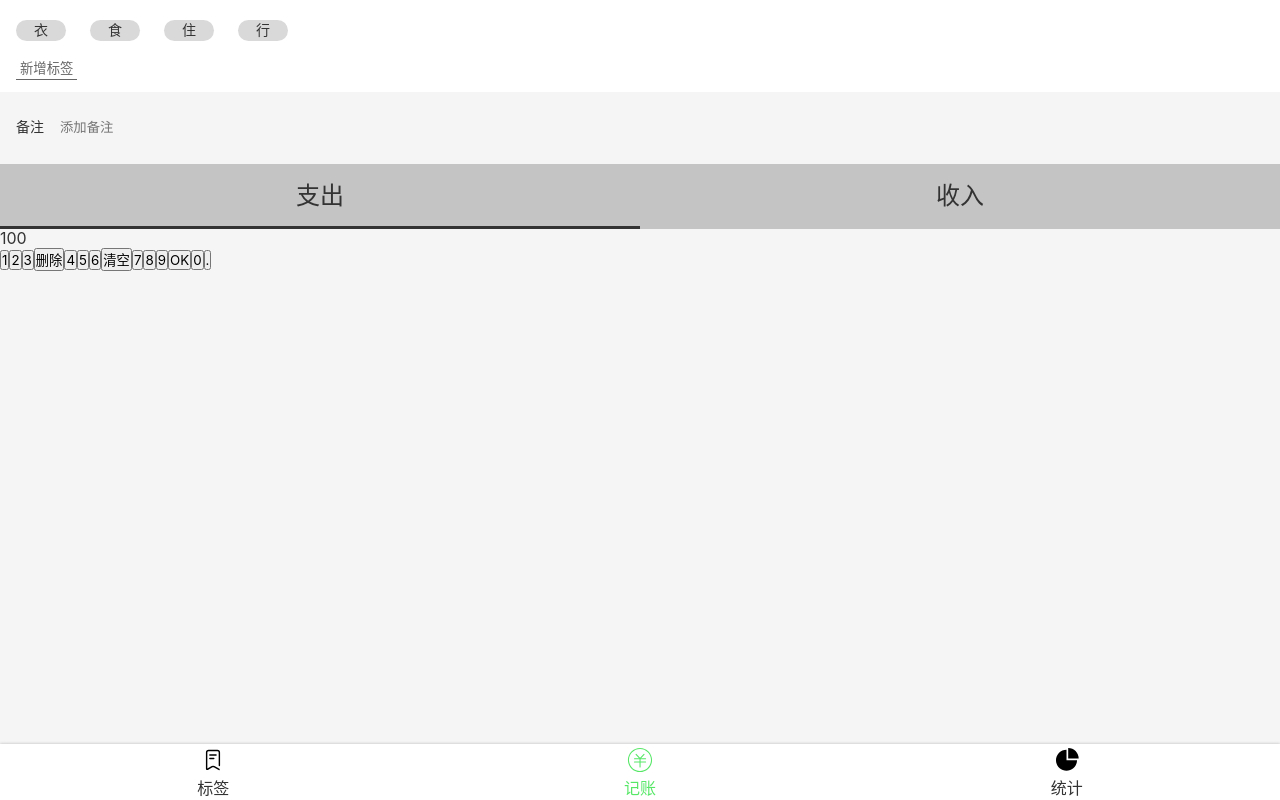
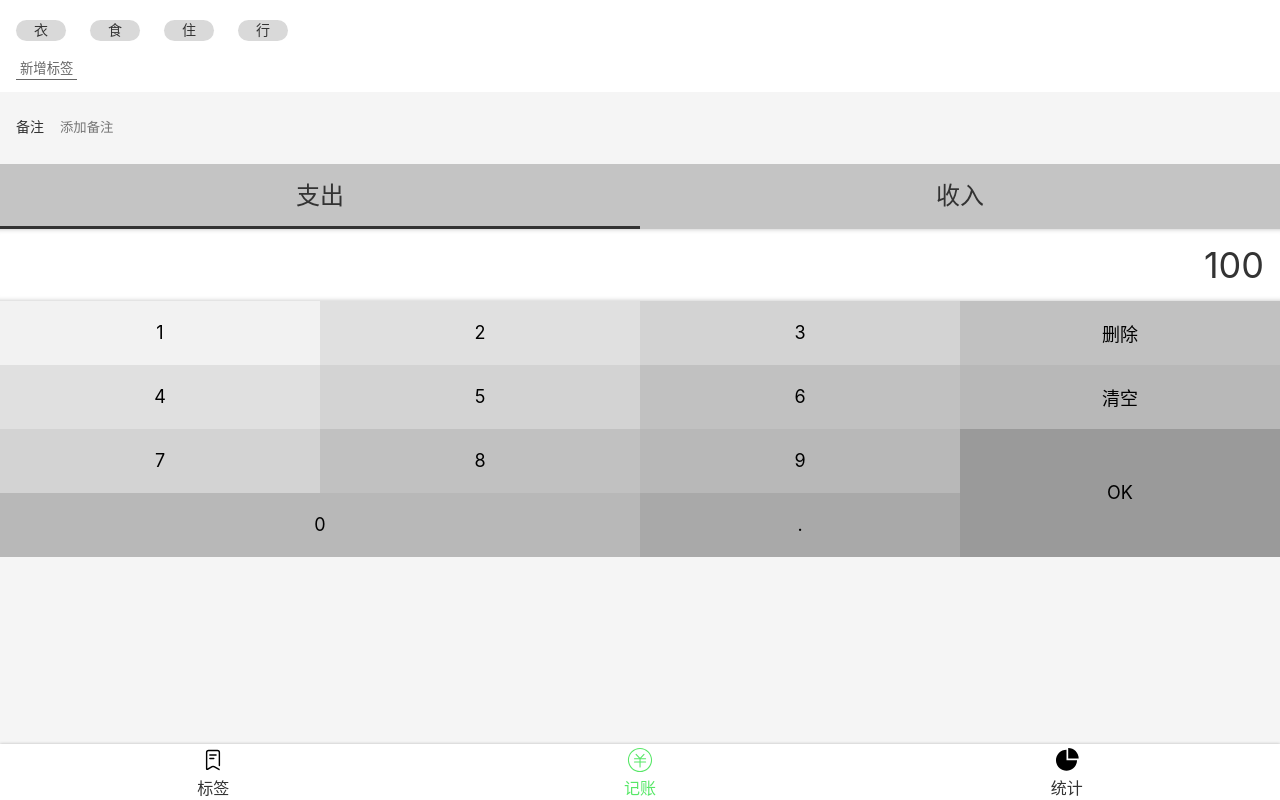
Before and after one commit to debugtheworldbot/morneyReact, a React app: page /#/money in a window 1280 px wide. Built offline with nearby package versions, Linux system fonts and the light colour scheme.

Commit message:
UI of NumberPadSection in Money.tsx

```diff
--- a/src/index.scss
+++ b/src/index.scss
@@ -30,3 +30,8 @@
 :focus{
   outline: none;
 }
+.clearfix::after{
+  content:"";
+  display: block;
+  clear: both;
+}
--- a/src/views/Money.tsx
+++ b/src/views/Money.tsx
@@ -64,7 +64,54 @@
   }
 `
 const NumberPadSection=styled.section`
-
+display: flex;
+flex-direction: column;
+  > .output{
+    background:#FFFFFF;
+    font-size: 36px;
+    line-height: 72px;
+    text-align: right;
+    padding: 0 16px;
+    box-shadow: inset  0 -5px 5px -5px rgba(0,0,0,0.25),
+                inset  0 5px 5px -5px rgba(0,0,0,0.25);
+  }
+  > .pad{
+    >button{
+    font-size: 18px;
+    float: left;
+    width: 25%;
+    height: 64px;
+    border: none;
+     &.ok{
+      height: 128px;
+      float: right;
+     }
+     &.zero{
+      width: 50%;
+     }
+     &:nth-child(1){
+     background:#f2f2f2;
+     }
+     &:nth-child(2),&:nth-child(5){
+     background:#e0e0e0;
+     }
+     &:nth-child(3),&:nth-child(6),&:nth-child(9){
+     background:#d3d3d3;
+     }
+     &:nth-child(4),&:nth-child(7),&:nth-child(10){
+     background:#c1c1c1;
+     }
+     &:nth-child(8),&:nth-child(11),&:nth-child(13){
+     background:#b8b8b8;
+     }
+     &:nth-child(14){
+     background:#a9a9a9;
+     }
+     &:nth-child(12){
+     background:#9a9a9a;
+     }
+    }
+  }
 `
 function Money() {
     return (
@@ -91,10 +138,10 @@
                 </ul>
             </CategorySection>
             <NumberPadSection>
-                <div>
+                <div className={"output"}>
                     100
                 </div>
-                <div>
+                <div className={"pad clearfix"} >
                     <button>1</button>
                     <button>2</button>
                     <button>3</button>
@@ -106,8 +153,8 @@
                     <button>7</button>
                     <button>8</button>
                     <button>9</button>
-                    <button>OK</button>
-                    <button>0</button>
+                    <button className={"ok"}>OK</button>
+                    <button className="zero">0</button>
                     <button>.</button>
 
                 </div>
```
